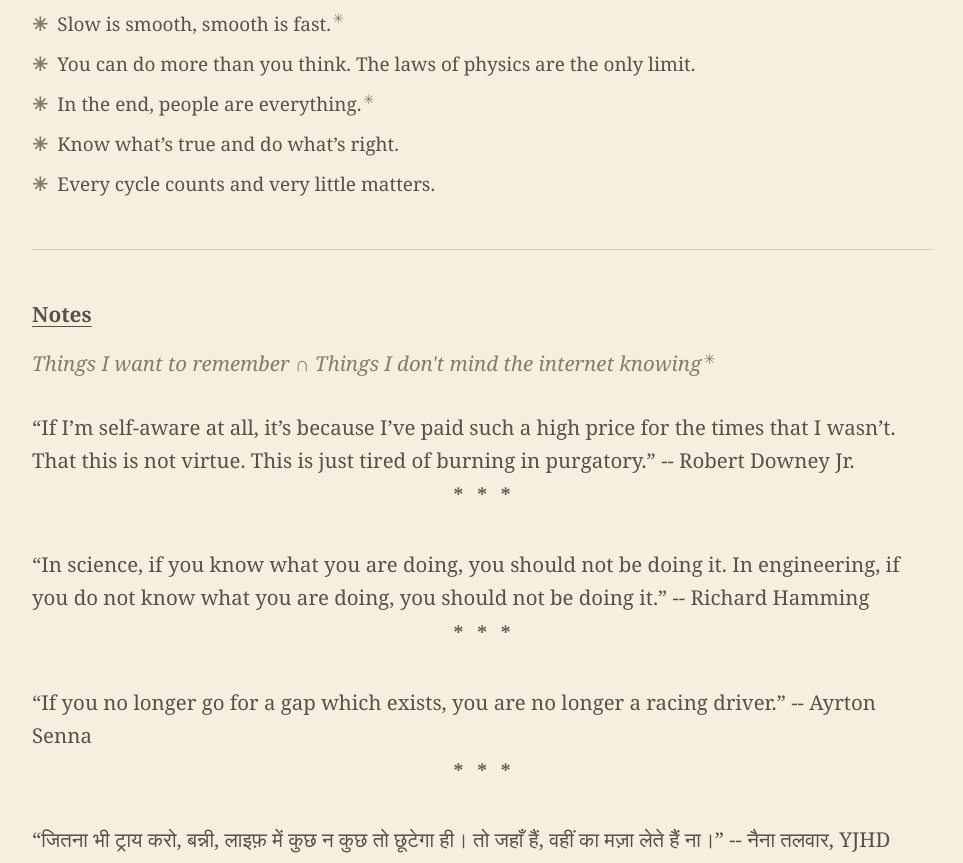
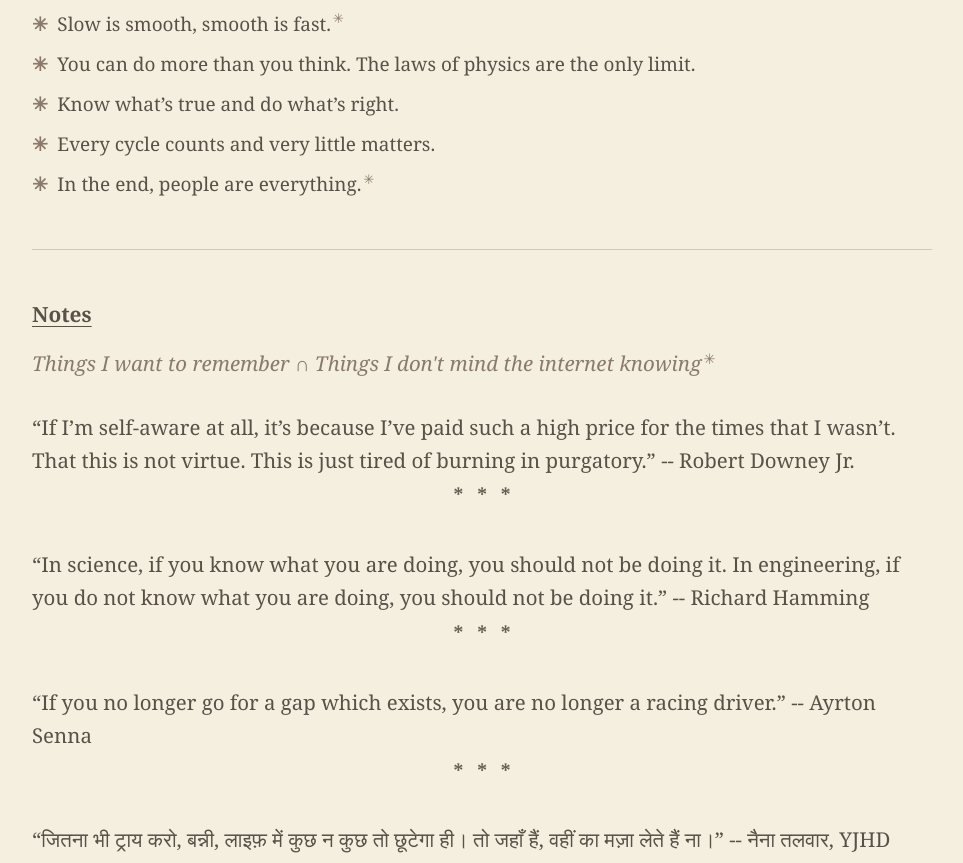
Before and after one commit to notsheesh/notsheesh.github.io, a React (Vite) app: page / in a window 1280 px wide. Shown: the part 1040-1903 px from the top of the page, without its empty margins (248-1211 px from the left). Built offline with nearby package versions, Linux system fonts and the light colour scheme; a web font is replaced by a local one.

Commit message:
keep people belief last

```diff
--- a/src/sections/Beliefs.jsx
+++ b/src/sections/Beliefs.jsx
@@ -20,14 +20,14 @@ const BELIEFS = [
     </PeakTrigger>
   </>,
   'You can do more than you think. The laws of physics are the only limit.',
+  'Know what’s true and do what’s right.',
+  'Every cycle counts and very little matters.',
   <>
     {'In the ' + 'end, people are everything.'}
     <PeakTrigger text={SUKEERTHI_TIP} className="annotation-star">
       {'\u2733\uFE0E'}
     </PeakTrigger>
   </>,
-  'Know what’s true and do what’s right.',
-  'Every cycle counts and very little matters.',
 ]
 
 export default function Beliefs() {
```
